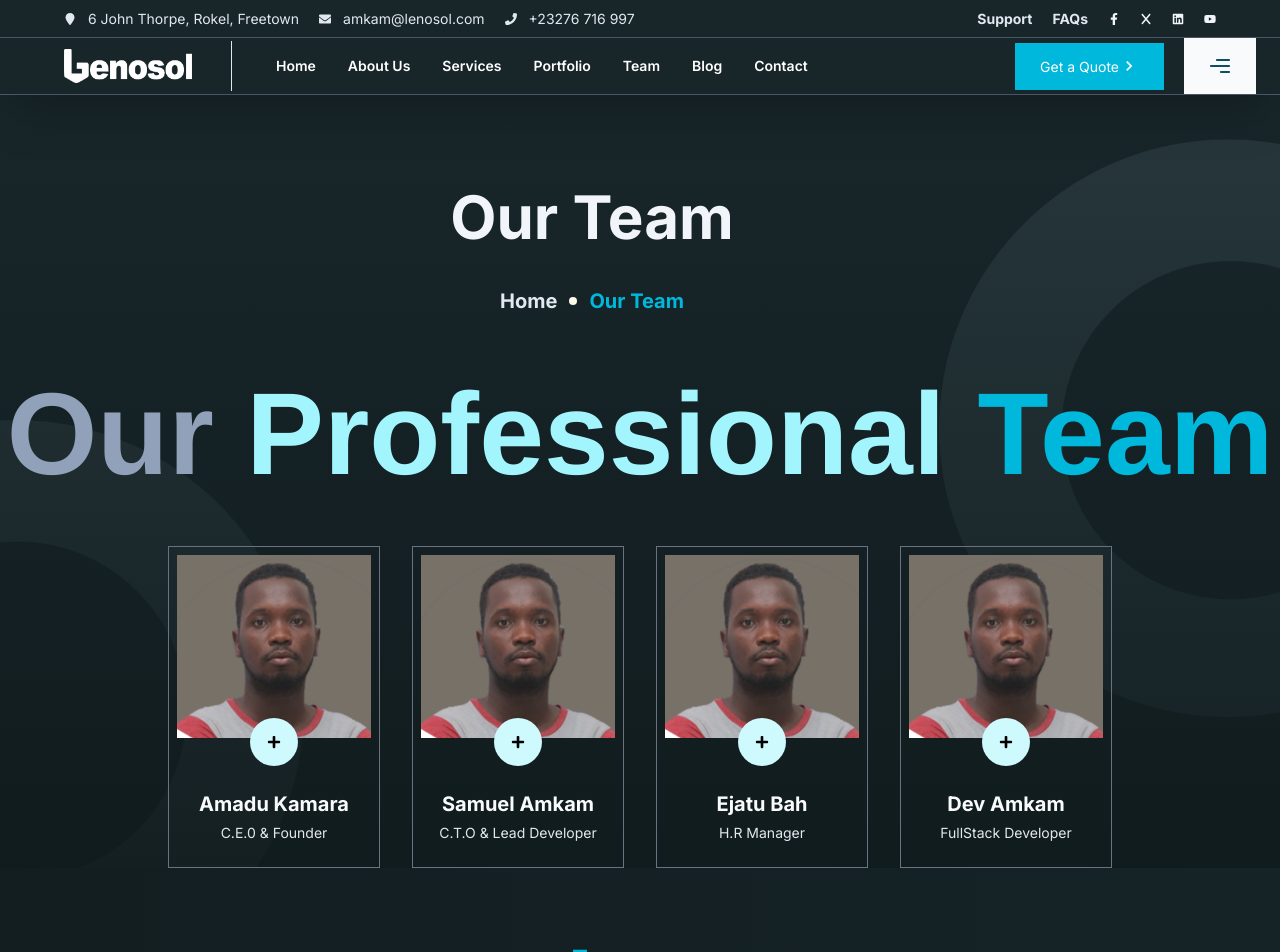
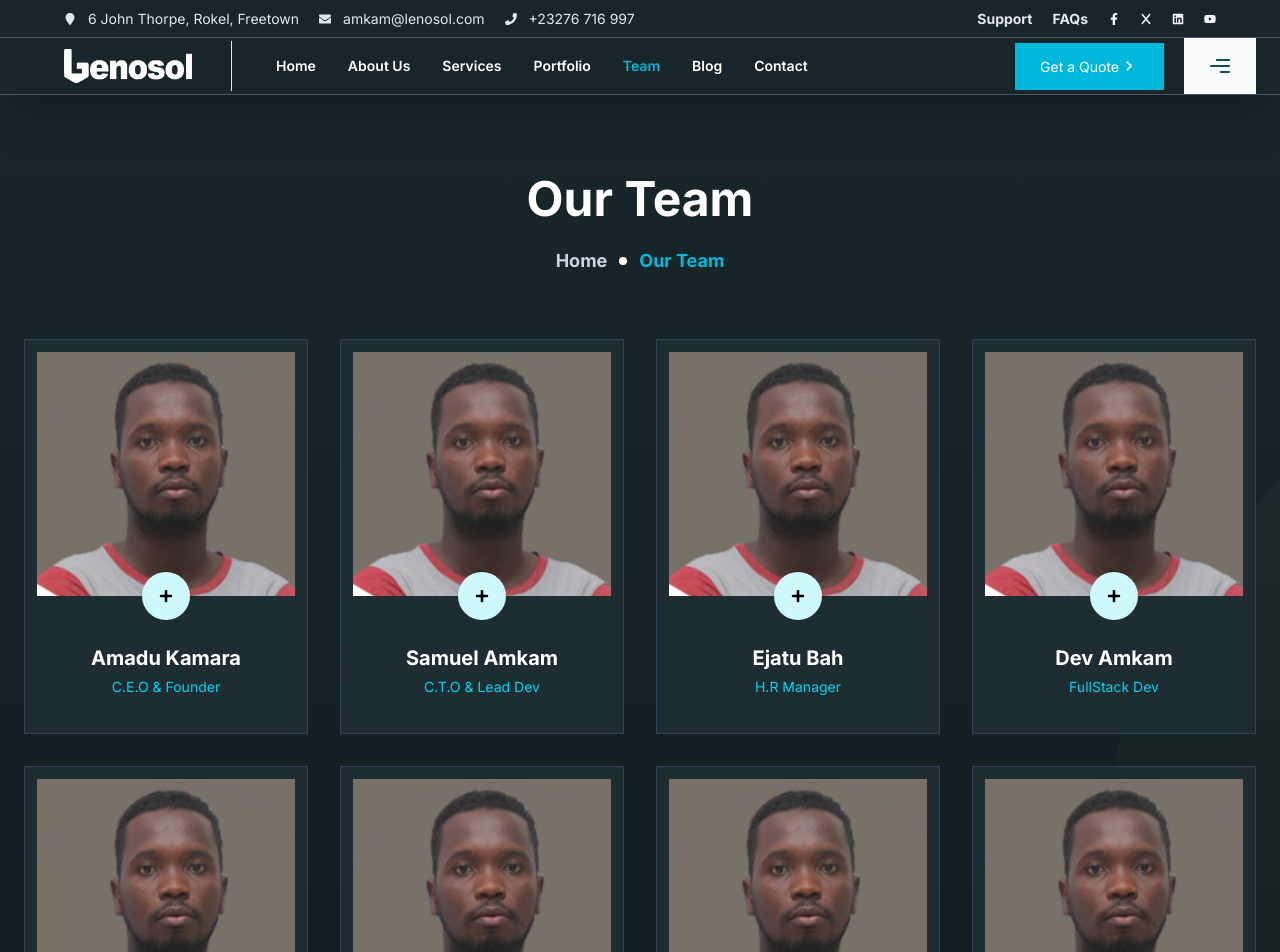
Before and after one commit to AmaduKamara/lenosol.dev, a Next.js app: page /team in a window 1280 px wide. Shown: the top 952 px of the page. Built offline with nearby package versions, Linux system fonts and the light colour scheme.

Commit message:
Adjust mega menu display

```diff
--- a/app/components/navigation-header.tsx
+++ b/app/components/navigation-header.tsx
@@ -1,6 +1,7 @@
 "use client";
 
 import React, { useState } from "react";
+import { usePathname } from "next/navigation";
 import TopBar from "./top-bar";
 import Link from "next/link";
 import { CgMenuRight, CgClose } from "react-icons/cg";
@@ -11,9 +12,20 @@ import lenosol from "../images/lenosol.png";
 
 const NavigationHeader = () => {
   const [isOpen, setIsOpen] = useState(false);
+  const pathname = usePathname();
+
+  const navLinks = [
+    { name: "Home", href: "/" },
+    { name: "About Us", href: "/about" },
+    { name: "Services", href: "/services" },
+    { name: "Portfolio", href: "/portfolio" },
+    { name: "Team", href: "/team" },
+    { name: "Blog", href: "/blog" },
+    { name: "Contact", href: "/contact" },
+  ];
 
   return (
-    <header className='sticky top-0 z-100 bg-[#18262a] shadow-2xl'>
+    <header className='sticky top-0 z-[100] bg-[#18262a] shadow-2xl'>
       <TopBar />
       <div className='border-t border-b border-gray-600 px-6 md:pl-16 flex justify-between items-center'>
         {/* Logo */}
@@ -24,37 +36,31 @@ const NavigationHeader = () => {
             </Link>
           </div>
 
-          {/* Desktop Nav links */}
           <ul className='hidden lg:flex gap-8 pl-6'>
-            {[
-              "Home",
-              "About Us",
-              "Services",
-              "Portfolio",
-              "Team",
-              "Blog",
-              "Contact",
-            ].map((item) => (
-              <li key={item}>
-                <Link
-                  href={
-                    item === "Home"
-                      ? "/"
-                      : `/${item.toLowerCase().replace(" ", "-")}`
-                  }
-                  className='text-white font-semibold hover:text-cyan-500 transition-colors'
-                >
-                  {item}
-                </Link>
-              </li>
-            ))}
+            {navLinks.map((item) => {
+              const isActive = pathname === item.href;
+              return (
+                <li key={item.name}>
+                  <Link
+                    href={item.href}
+                    className={`font-semibold transition-colors ${
+                      isActive
+                        ? "text-cyan-500"
+                        : "text-white hover:text-cyan-500"
+                    }`}
+                  >
+                    {item.name}
+                  </Link>
+                </li>
+              );
+            })}
           </ul>
         </div>
 
         <div className='flex gap-5 items-center'>
           <Link
             href='/quote'
-            className='hidden md:flex bg-cyan-500 py-3 px-6 text-white items-center border border-cyan-500 hover:bg-transparent transition-all ease-in-out duration-300'
+            className='hidden md:flex bg-cyan-500 py-3 px-6 text-white items-center border border-cyan-500 hover:bg-transparent transition-all duration-300'
           >
             Get a Quote <MdKeyboardArrowRight size={20} />
           </Link>
@@ -74,25 +80,19 @@ const NavigationHeader = () => {
         {isOpen && (
           <motion.div
             initial={{ height: 0, opacity: 0 }}
-            animate={{ height: "30vh", opacity: 1 }}
+            animate={{ height: "auto", opacity: 1 }}
             exit={{ height: 0, opacity: 0 }}
-            className='hidden lg:block absolute top-full left-0 w-full bg-[#18262a] border-b border-gray-600 shadow-xl overflow-hidden'
+            className='hidden lg:block absolute left-0 w-full bg-[#18262a] border-b border-gray-600 shadow-xl overflow-hidden'
           >
-            <div className='container mx-auto p-10 flex gap-20 text-white'>
-              <div>
-                <h3 className='text-cyan-500 font-bold mb-4'>Web Design</h3>
-                <p>Elegant UI/UX solutions.</p>
-              </div>
-              <div>
-                <h3 className='text-cyan-500 font-bold mb-4'>Development</h3>
-                <p>Robust scalable backends.</p>
-              </div>
-              <div>
-                <h3 className='text-cyan-500 font-bold mb-4'>
-                  Coding Bootcamp
-                </h3>
-                <p>Master modern web stacks.</p>
-              </div>
+            <div className='container mx-auto p-12 flex gap-20 text-white'>
+              {["Web Design", "Development", "Coding Bootcamp"].map((title) => (
+                <div key={title}>
+                  <h3 className='text-cyan-500 font-bold mb-4'>{title}</h3>
+                  <p className='text-slate-400'>
+                    Professional solutions for your business.
+                  </p>
+                </div>
+              ))}
             </div>
           </motion.div>
         )}
@@ -106,8 +106,7 @@ const NavigationHeader = () => {
             animate={{ x: 0 }}
             exit={{ x: "100%" }}
             transition={{ type: "spring", damping: 25, stiffness: 200 }}
-            // Added flex, flex-col, and items-end to align everything to the right
-            className='lg:hidden fixed top-0 right-0 h-full w-75 bg-[#18262a] z-110 p-10 shadow-2xl flex flex-col items-end'
+            className='lg:hidden fixed top-0 right-0 h-full w-75 bg-[#18262a] z-[110] p-10 shadow-2xl flex flex-col items-end'
           >
             <button
               onClick={() => setIsOpen(false)}
@@ -115,20 +114,17 @@ const NavigationHeader = () => {
             >
               <CgClose size={30} />
             </button>
-            {/* Added text-right to ensure text alignment follows the parent */}
-            <ul className='flex flex-col gap-6 text-white text-xl text-right'>
-              {[
-                "Home",
-                "About Us",
-                "Services",
-                "Portfolio",
-                "Team",
-                "Blog",
-                "Contact",
-              ].map((item) => (
-                <li key={item}>
-                  <Link href='/' onClick={() => setIsOpen(false)}>
-                    {item}
+            <ul className='flex flex-col gap-6 text-xl text-right'>
+              {navLinks.map((item) => (
+                <li key={item.name}>
+                  <Link
+                    href={item.href}
+                    onClick={() => setIsOpen(false)}
+                    className={
+                      pathname === item.href ? "text-cyan-500" : "text-white"
+                    }
+                  >
+                    {item.name}
                   </Link>
                 </li>
               ))}
--- a/app/team/page.tsx
+++ b/app/team/page.tsx
@@ -1,190 +1,87 @@
 "use client";
-
+import { useState } from "react";
 import Image from "next/image";
 import Link from "next/link";
-import { FaFacebook, FaLinkedinIn, FaPlus, FaYoutube } from "react-icons/fa";
+import {
+  FaFacebook,
+  FaLinkedinIn,
+  FaPlus,
+  FaTimes,
+  FaYoutube,
+} from "react-icons/fa";
 import { FaX } from "react-icons/fa6";
+import teamMember1 from "@/app/images/team-member.png";
 
-import teamMember1 from "@/app/images/team-member.png";
-import { useState } from "react";
+const teamMembers = [
+  { id: 1, name: "Amadu Kamara", role: "C.E.O & Founder" },
+  { id: 2, name: "Samuel Amkam", role: "C.T.O & Lead Dev" },
+  { id: 3, name: "Ejatu Bah", role: "H.R Manager" },
+  { id: 4, name: "Dev Amkam", role: "FullStack Dev" },
+  { id: 5, name: "Sarah Johnson", role: "UI/UX Designer" },
+  { id: 6, name: "Michael Scott", role: "Project Manager" },
+  { id: 7, name: "Jane Doe", role: "QA Engineer" },
+  { id: 8, name: "Robert Smith", role: "Cloud Architect" },
+];
 
 const TeamPage = () => {
-  const [socialToggle1, setSocialToggle1] = useState(false);
-  const [socialToggle2, setSocialToggle2] = useState(false);
-  const [socialToggle3, setSocialToggle3] = useState(false);
-  const [socialToggle4, setSocialToggle4] = useState(false);
+  const [activeId, setActiveId] = useState<number | null>(null);
 
   return (
-    <section className='contact-us'>
-      <div className='mt-10 pl-16 px-40'>
-        <div className='flex justify-center'>
-          <div className='pt-10 pb-8'>
-            <h2 className='text-slate-100 font-bold text-3xl md:text-4xl lg:text-6xl mt-3 text-center'>
-              Our Team
-            </h2>
-            <div className='mt-10 flex justify-center'>
-              <div className='flex gap-3 items-center'>
-                <p className='text-slate-200 text-xl font-bold text-center'>
-                  Home
-                </p>
+    <section className='home-teams py-20'>
+      {/* Header */}
+      <div className='container mx-auto px-6 text-center mb-16'>
+        <h2 className='text-white font-bold text-5xl'>Our Team</h2>
+        <div className='mt-6 flex justify-center items-center gap-3 text-lg font-bold'>
+          <span className='text-slate-300'>Home</span>
           <div className='h-2 w-2 bg-amber-50 rounded-full'></div>
-                <p className='text-cyan-500 text-xl font-bold text-center'>
-                  Our Team
-                </p>
-              </div>
-            </div>
-          </div>
+          <span className='text-cyan-500'>Our Team</span>
         </div>
       </div>
 
-      <h2
-        id='footer-text'
-        className='font-bold text-[9.1vw] text-center text-slate-400'
+      {/* Team Grid */}
+      <div className='container mx-auto px-6'>
+        <div className='grid grid-cols-1 md:grid-cols-2 lg:grid-cols-4 gap-8'>
+          {teamMembers.map((member) => (
+            <div
+              key={member.id}
+              className='border border-slate-700 p-3 bg-[#1d2d31] transition-transform duration-300'
             >
-        Our <span className='text-cyan-200'>Professional</span>{" "}
-        <span className='text-cyan-500'>Team</span>
-      </h2>
+              <Image src={teamMember1} alt={member.name} className='w-full' />
 
-      <div className='mt-6 px-42'>
-        <div className='grid grid-cols-1 md:grid-cols-2 lg:grid-cols-4 gap-8'>
-          {/* Team Member 1 */}
-          <div
-            className='w-full border p-2 border-gray-500 pb-4 md:pb-6'
-            onClick={() => setSocialToggle1(!socialToggle1)}
+              <div className='flex justify-center relative h-12 mt-[-24px]'>
+                <button
+                  onClick={() =>
+                    setActiveId(activeId === member.id ? null : member.id)
+                  }
+                  className='w-12 h-12 bg-cyan-100 rounded-full flex items-center justify-center hover:bg-cyan-500 hover:text-white transition-all z-10'
                 >
-            <Image src={teamMember1} alt='Team Member 1' className='w-full' />
-            <div
-              className='flex justify-center items-center mb-6 relative'
-              onClick={() => setSocialToggle1(!socialToggle1)}
-            >
-              <div className='w-12 h-12 bg-cyan-100 rounded-full flex items-center justify-center -mt-5 cursor-pointer'>
-                <FaPlus />
-              </div>
-              {socialToggle1 && (
-                <div className='bg-cyan-600 py-5 mb-4 px-8 absolute flex items-center gap-4 transition-all ease-in-out duration-500'>
-                  <Link href='#facebook'>
-                    <FaFacebook className='text-slate-50' size={20} />
+                  {activeId === member.id ? <FaTimes /> : <FaPlus />}
+                </button>
+
+                {activeId === member.id && (
+                  <div className='absolute bottom-16 bg-cyan-600 py-3 px-6 flex items-center gap-4 shadow-xl z-20'>
+                    <Link href='#'>
+                      <FaFacebook className='text-white' />
                     </Link>
-                  <Link href='#facebook'>
-                    <FaLinkedinIn className='text-slate-50' size={20} />
+                    <Link href='#'>
+                      <FaLinkedinIn className='text-white' />
                     </Link>
-                  <Link href='#facebook'>
-                    <FaX className='text-slate-50' size={18} />
+                    <Link href='#'>
+                      <FaX className='text-white' />
                     </Link>
-                  <Link href='#facebook'>
-                    <FaYoutube className='text-slate-50' size={20} />
+                    <Link href='#'>
+                      <FaYoutube className='text-white' />
                     </Link>
                   </div>
                 )}
               </div>
-            <h4 className='text-center text-xl text-slate-50 font-bold'>
-              Amadu Kamara
-            </h4>
-            <p className='text-center text-slate-200 mt-1'>C.E.0 & Founder</p>
+
+              <div className='text-center mt-6 pb-6'>
+                <h4 className='text-xl text-white font-bold'>{member.name}</h4>
+                <p className='text-cyan-400 mt-1'>{member.role}</p>
               </div>
-
-          {/* Team Member 2 */}
-          <div
-            className='w-full border p-2 border-gray-500 pb-4 md:pb-6'
-            onClick={() => setSocialToggle2(!socialToggle2)}
-          >
-            <Image src={teamMember1} alt='Team Member 1' className='w-full' />
-            <div className='flex justify-center items-center mb-6'>
-              <div className='w-12 h-12 bg-cyan-100 rounded-full flex items-center justify-center -mt-5 cursor-pointer'>
-                <FaPlus />
             </div>
-              {socialToggle2 && (
-                <div className='bg-cyan-600 py-5 mb-4 px-8 absolute flex items-center gap-4 transition-all ease-in-out duration-500'>
-                  <Link href='#facebook'>
-                    <FaFacebook className='text-slate-50' size={20} />
-                  </Link>
-                  <Link href='#facebook'>
-                    <FaLinkedinIn className='text-slate-50' size={20} />
-                  </Link>
-                  <Link href='#facebook'>
-                    <FaX className='text-slate-50' size={18} />
-                  </Link>
-                  <Link href='#facebook'>
-                    <FaYoutube className='text-slate-50' size={20} />
-                  </Link>
-                </div>
-              )}
-            </div>
-            <h4 className='text-center text-xl text-slate-50 font-bold'>
-              Samuel Amkam
-            </h4>
-            <p className='text-center text-slate-200 mt-1'>
-              C.T.O & Lead Developer
-            </p>
-          </div>
-
-          {/* Team Member 3 */}
-          <div
-            className='w-full border p-2 border-gray-500 pb-4 md:pb-6'
-            onClick={() => setSocialToggle3(!socialToggle3)}
-          >
-            <Image src={teamMember1} alt='Team Member 1' className='w-full' />
-            <div className='flex justify-center items-center mb-6'>
-              <div className='w-12 h-12 bg-cyan-100 rounded-full flex items-center justify-center -mt-5 cursor-pointer'>
-                <FaPlus />
-              </div>
-              {socialToggle3 && (
-                <div className='bg-cyan-600 py-5 mb-4 px-8 absolute flex items-center gap-4 transition-all ease-in-out duration-500'>
-                  <Link href='#facebook'>
-                    <FaFacebook className='text-slate-50' size={20} />
-                  </Link>
-                  <Link href='#facebook'>
-                    <FaLinkedinIn className='text-slate-50' size={20} />
-                  </Link>
-                  <Link href='#facebook'>
-                    <FaX className='text-slate-50' size={18} />
-                  </Link>
-                  <Link href='#facebook'>
-                    <FaYoutube className='text-slate-50' size={20} />
-                  </Link>
-                </div>
-              )}
-            </div>
-            <h4 className='text-center text-xl text-slate-50 font-bold'>
-              Ejatu Bah
-            </h4>
-            <p className='text-center text-slate-200 mt-1'>H.R Manager</p>
-          </div>
-
-          {/* Team Member 4 */}
-          <div
-            className='w-full border p-2 border-gray-500 pb-4 md:pb-6'
-            onClick={() => setSocialToggle4(!socialToggle4)}
-          >
-            <Image src={teamMember1} alt='Team Member 1' className='w-full' />
-            <div className='flex justify-center items-center mb-6'>
-              <div className='w-12 h-12 bg-cyan-100 rounded-full flex items-center justify-center -mt-5 cursor-pointer'>
-                <FaPlus />
-              </div>
-              {socialToggle4 && (
-                <div className='bg-cyan-600 py-5 mb-4 px-8 absolute flex items-center gap-4 transition-all ease-in-out duration-500'>
-                  <Link href='#facebook'>
-                    <FaFacebook className='text-slate-50' size={20} />
-                  </Link>
-                  <Link href='#facebook'>
-                    <FaLinkedinIn className='text-slate-50' size={20} />
-                  </Link>
-                  <Link href='#facebook'>
-                    <FaX className='text-slate-50' size={18} />
-                  </Link>
-                  <Link href='#facebook'>
-                    <FaYoutube className='text-slate-50' size={20} />
-                  </Link>
-                </div>
-              )}
-            </div>
-            <h4 className='text-center text-xl text-slate-50 font-bold'>
-              Dev Amkam
-            </h4>
-            <p className='text-center text-slate-200 mt-1'>
-              FullStack Developer
-            </p>
-          </div>
+          ))}
         </div>
       </div>
     </section>
```
Lines whose indentation alone changed are shown as unchanged.
